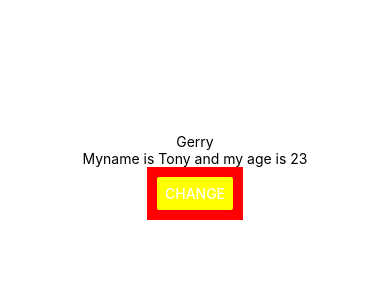
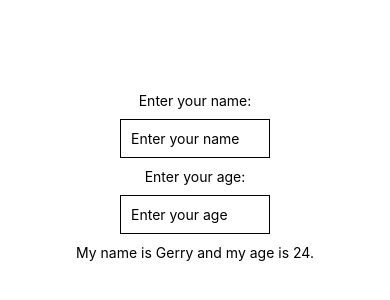
Before and after one commit to ggfan/react-native, a React Native app in the folder tutorial01/: screen / in a window 390 px wide. Shown: the part 246-546 px from the top of the page. Built offline with nearby package versions, Linux system fonts and the light colour scheme.

Commit message:
Use TextInput

```diff
--- a/tutorial01/App.js
+++ b/tutorial01/App.js
@@ -1,40 +1,42 @@
+// TextInput
 import React, {useState} from 'react'
 import { StatusBar } from 'expo-status-bar';
-import { StyleSheet,View, Button, Text } from 'react-native';
+import { StyleSheet,View, Button, Text, TextInput } from 'react-native';
 
 export default function App() {
   const [name, setName] = useState("Gerry");
-  const clickMe = () => {
-    setName("Knowledge");      //update the "name" state.
-    setPerson({name:"Jason", age:24});  //Update the "person" state.
-  };
+  const [age, setAge] = useState(24);
 
-  // example of other cobject state:
-  const [person, setPerson] = useState({name:"Tony", age:23});
 
   return (
     <View style={styles.container}>
-      <Text>{name}</Text>
-      <Text>Myname is {person.name} and my age is {person.age}</Text>
-      <View style={styles.button}>
-        <Button title="change" color="yellow" onPress={clickMe} />
-      </View>
+      <Text>Enter your name:</Text>
+      <TextInput style={styles.input}
+                 onChangeText={(text)=>setName(text)}
+                 placeholder="Enter your name"/>
+      <Text>Enter your age:</Text>
+      <TextInput style={styles.input}
+                 onChangeText={(text)=>setAge(text)}
+                 placeholder="Enter your age"
+                 keyboardType='numeric'/>
+
+      <Text>My name is {name} and my age is {age}.</Text>
     </View>
   );
 }
 
 const styles = StyleSheet.create({
   container: {
-    height: "40%",
     flex: 1,
-    color: "blue",
     backgroundColor: '#fff',
     alignItems: 'center',
     justifyContent: 'center',
   },
-  button: {
-    color:"yellow",
-    backgroundColor:"red",
-    padding: 10
+  input: {
+    borderColor:"black",
+    borderWidth: 1,
+    padding: 10,
+    margin: 10,
+    width: 150,
   }
 });
```
